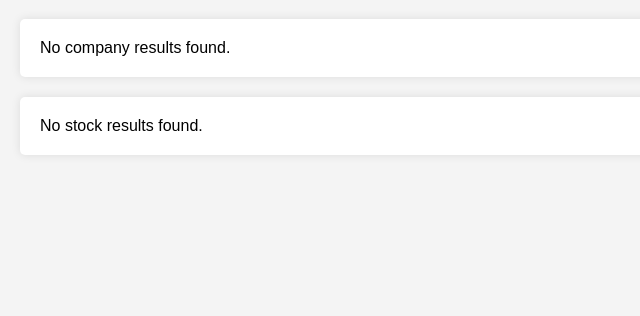
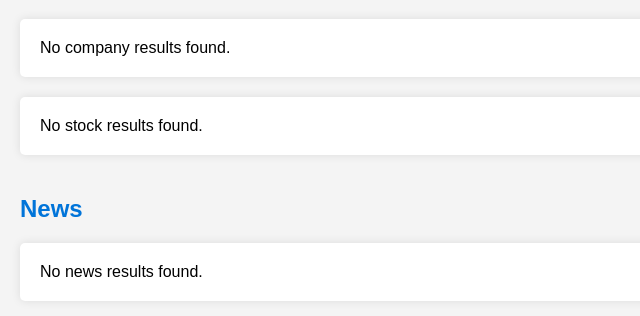
Before and after one commit to jtadrous1/cse111-project1, a Flask app: page / in a window 1280 px wide. Shown: the part 209-525 px from the top of the page, without its empty margins (0-640 px from the left). Run offline with Flask 3, Linux system fonts and the light colour scheme.

Commit message:
Add files via upload
#added related news article
#added a models.py and removed models from app.py
#included requirements.txt
#simple UI tweaks

```diff
--- a/SM3.0/app.py
+++ b/SM3.0/app.py
@@ -1,47 +1,34 @@
 from flask import Flask, render_template, request, flash
 from flask_sqlalchemy import SQLAlchemy
+from models import Company, Stock, News
 
 app = Flask(__name__)
 app.config['SQLALCHEMY_DATABASE_URI'] = 'sqlite:///company.sqlite'
+app.secret_key = '13ZC46AD79QR28XW'  # Set a secret key for flash messages
+
 db = SQLAlchemy(app)
 
 with app.app_context():
     db.create_all()
 
-class Company(db.Model):
-    __tablename__ = 'Company'
-    CompanyID = db.Column(db.Integer, primary_key=True)
-    CompanyName = db.Column(db.String(255))
-    StockSymbol = db.Column(db.String(20))
-    CompanyLocation = db.Column(db.String(255))
-    Industry = db.Column(db.String(255))
-    Sector = db.Column(db.String(255))
-    CEO = db.Column(db.String(255))
-
-class Stock(db.Model):
-    __tablename__ = 'Stock'
-    StockSymbol = db.Column(db.String(20), primary_key=True)
-    CompanyName = db.Column(db.String(255))
-    CurrentPrice = db.Column(db.Float)
-    DividendYield = db.Column(db.Float)
-
-
 @app.route('/', methods=['GET', 'POST'])
 def search_company():
+    company_results = None
+    stock_results = None
+    news_results = None
+
     if request.method == 'POST':
         search_query = request.form['search_query']
         company_results = db.session.query(Company).filter(Company.StockSymbol == search_query).first()
         stock_results = db.session.query(Stock).filter(Stock.StockSymbol == search_query).all()
+        news_results = db.session.query(News).filter(News.Name.ilike(f'%{search_query}%')).all()
 
         if company_results is None:
             flash("No results found for the given stock symbol.")
-    else:
-        company_results = None
-        stock_results = None
+        elif not stock_results and not news_results:
+            flash("No results found for the given search query.")
 
-    return render_template('search.html', company_results=company_results, stock_results=stock_results)
-
+    return render_template('search.html', company_results=company_results, stock_results=stock_results, news_results=news_results)
 
 if __name__ == '__main__':
-    app.secret_key = '13ZC46AD79QR28XW'  # Set a secret key for flash messages
     app.run(debug=True)
--- a/SM3.0/templates/search.html
+++ b/SM3.0/templates/search.html
@@ -95,7 +95,6 @@
         <div id="loader" class="loader"></div>
     </form>
 
-
     <h2>Search Results</h2>
     <ul>
         {% if company_results %}
@@ -111,6 +110,7 @@
         {% else %}
             <li>No company results found.</li>
         {% endif %}
+    </ul>
     <ul>
         {% if stock_results %}
             {% for stock in stock_results %}
@@ -123,6 +123,21 @@
             <li>No stock results found.</li>
         {% endif %}
     </ul>
+
+    <h2>News</h2>
+    <ul>
+        {% if news_results %}
+            {% for news in news_results %}
+                <li>
+                    <strong>Name:</strong> {{ news.Name }}<br>
+                    <strong>Source:</strong> {{ news.Source }}<br>
+                    <strong>Publisher:</strong> {{ news.Publisher }}<br>
+                    <strong>Related Stocks:</strong> {{ news.RelatedStocks }}<br>
+                </li>
+            {% endfor %}
+        {% else %}
+            <li>No news results found.</li>
+        {% endif %}
     </ul>
 </body>
 </html>
```
Also changed, not shown: SM3.0/models.py (added, +30 -0 lines), SM3.0/requirements.txt (added, +34 -0 lines). Lines whose indentation alone changed are shown as unchanged.
